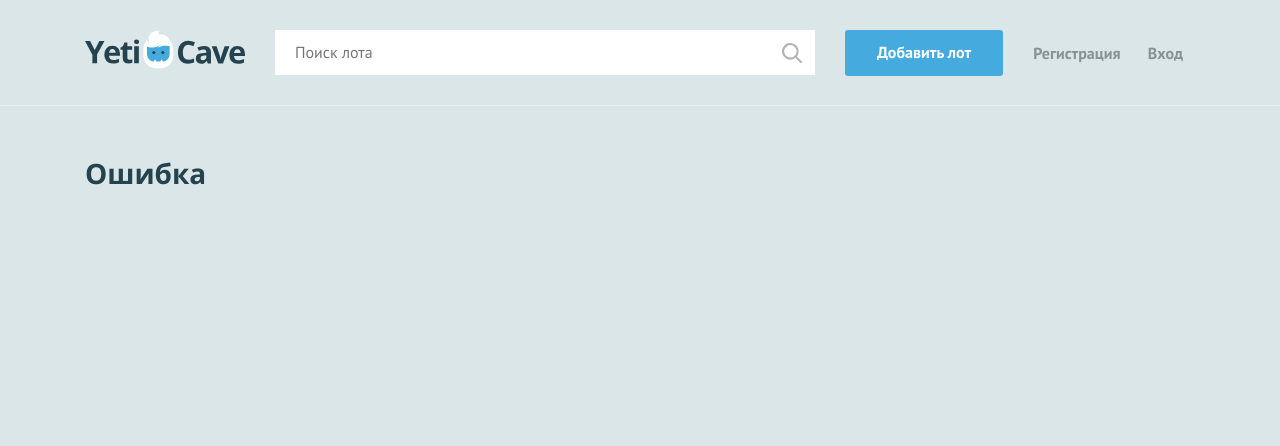
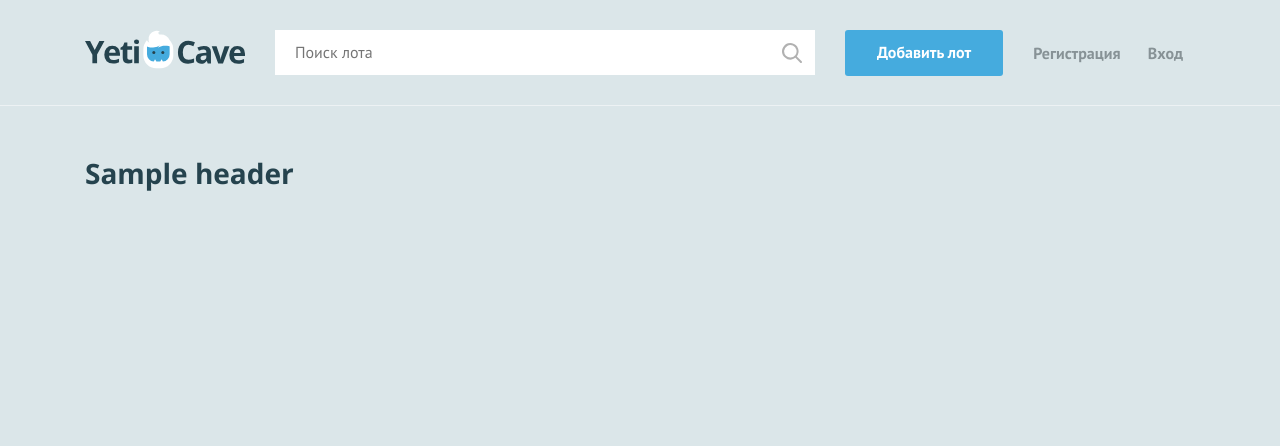
Before and after one commit to maximos-nn/1114469-yeticave-10, a PHP site: template templates/error.php in a window 1280 px wide. Shown: the top 446 px of the page. Run offline with PHP 8.4, Linux system fonts and the light colour scheme; the template is opened without the code that fills it: most values are stand-ins (such as "Sample title", 1, 10 or a date in 2020); data that the repository does not hold is empty.

Commit message:
Изменен вывод ошибок

```diff
--- a/templates/error.php
+++ b/templates/error.php
@@ -2,9 +2,9 @@
 <html lang="ru">
 <head>
     <meta charset="UTF-8">
-    <title>Ошибка</title>
-    <link href="../css/normalize.min.css" rel="stylesheet">
-    <link href="../css/style.css" rel="stylesheet">
+    <title><?= $header ?></title>
+    <link href="/css/normalize.min.css" rel="stylesheet">
+    <link href="/css/style.css" rel="stylesheet">
 </head>
 <body>
 
@@ -14,7 +14,7 @@
         <div class="main-header__container container">
             <h1 class="visually-hidden">YetiCave</h1>
             <a class="main-header__logo" href="index.html">
-                <img src="../img/logo.svg" width="160" height="39" alt="Логотип компании YetiCave">
+                <img src="/img/logo.svg" width="160" height="39" alt="Логотип компании YetiCave">
             </a>
             <form class="main-header__search" method="get" action="https://echo.htmlacademy.ru" autocomplete="off">
                 <input type="search" name="search" placeholder="Поиск лота">
@@ -36,7 +36,7 @@
 
     <main>
         <section class="lot-item container">
-            <h2>Ошибка</h2>
+            <h2><?= $header ?></h2>
             <p><?= $error ?></p>
         </section>
     </main>
```
Also changed, not shown: functions/template.php (+7 -2 lines), lot.php (+6 -6 lines).
